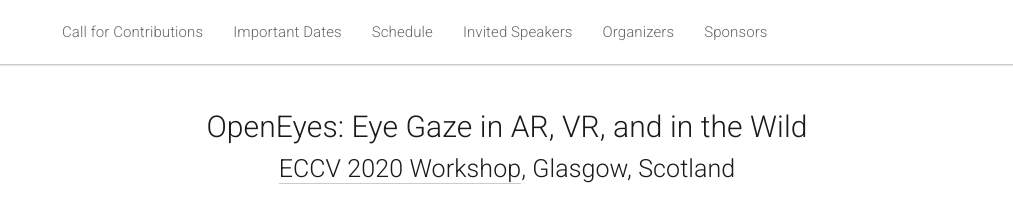
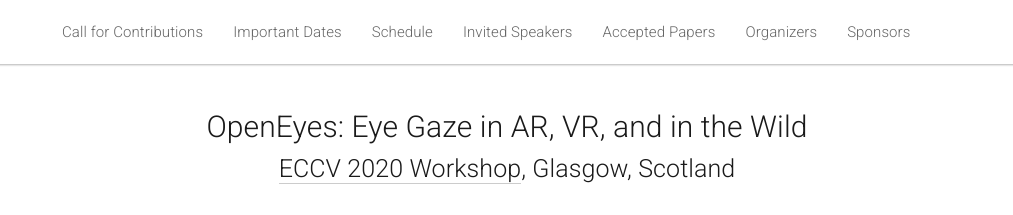
Before and after one commit to OpenEyes-Workshop/openeyes-workshop.github.io, a Jekyll site: the page built from _pages/home.md, in a window 1280 px wide. Shown: the top 215 px of the page, without its empty margins (133-1146 px from the left). Built offline with Jekyll 4.4.1, drawn with Linux system fonts in a browser that asks for light colours; nearby versions of some CDN libraries.

Commit message:
Add keynote videos

```diff
--- a/_includes/header.html
+++ b/_includes/header.html
@@ -19,7 +19,7 @@
 	<li><a href="#schedule">Schedule</a></li>
         <li><a href="#speakers">Invited Speakers</a></li>
 		<!--<li><a href="#awards">Awards</a></li>-->
-	<!--<li><a href="#accepted">Accepted Papers and Posters</a></li>-->
+	<li><a href="#papers">Accepted Papers</a></li>
         <li><a href="#organizers">Organizers</a></li>
 	<!--<li><a href="#programcommittee">Program Committee</a></li>-->
 		<li><a href="#sponsors">Sponsors</a></li>
--- a/_pages/home.md
+++ b/_pages/home.md
@@ -429,6 +429,7 @@
   <div class="col-sm-9">
     <h3>Eye Tracking: Ready to deliver the promises?</h3><br>
     <!--<b>Abstract</b><p class="speaker-abstract"></p>-->
+    <center><iframe width="560" height="315" src="https://www.youtube-nocookie.com/embed/D7fMLYqvujQ" frameborder="0" allow="accelerometer; autoplay; encrypted-media; gyroscope; picture-in-picture" allowfullscreen></iframe></center><br>
     <div class="panel panel-default">
       <div class="panel-heading" data-toggle="collapse" href="#ek-bio" style="cursor:pointer;text-align:center">
         <b>Biography <span style="font-weight:normal">(click to expand/collapse)</span></b>
@@ -453,6 +454,7 @@
   </div>
   <div class="col-sm-9">
     <h3>The interplay between Privacy, Security and Eye Tracking in the Wild: Opportunities and Challenges</h3><br>
+    <center><iframe width="560" height="315" src="https://www.youtube-nocookie.com/embed/C8ITW7i_Rc8" frameborder="0" allow="accelerometer; autoplay; encrypted-media; gyroscope; picture-in-picture" allowfullscreen></iframe></center><br>
     <b>Abstract</b><p class="speaker-abstract">
     Many of today’s smartphones, laptops and head-mounted displays are well equipped for accurate gaze estimation in the wild. These are important developments for security applications. For example, we will soon be able to run gaze-based security methods in the wild, such as authentication in daily scenarios, and analyze gaze behavior during security critical tasks, like when reading a phishing email. On the downside, ubiquitous eye tracking comes with privacy implications. Imagine if a neighbouring train passenger’s smartphone can track your eyes; this could potentially reveal a myriad of private information including visual interests, personality traits, mental disorders, emotional valence and more. In this talk, I will discuss how the role of eye gaze in security and privacy applications evolved in the past two decades, and how the current developments in ubiquitous eye tracking present a turning point that give rise to many opportunities and also new challenges.
     </p>
@@ -485,6 +487,7 @@
   </div>
   <div class="col-sm-9">
     <h3>Kalman Filtering, Sensor Fusion, and Eye Tracking</h3><br>
+    <center><iframe width="560" height="315" src="https://www.youtube-nocookie.com/embed/ZM-LixnTvfg" frameborder="0" allow="accelerometer; autoplay; encrypted-media; gyroscope; picture-in-picture" allowfullscreen></iframe></center><br>
     <!--<b>Abstract</b><p class="speaker-abstract"></p>-->
     <div class="panel panel-default">
       <div class="panel-heading" data-toggle="collapse" href="#pk-bio" style="cursor:pointer;text-align:center">
@@ -511,6 +514,7 @@
   </div>
   <div class="col-sm-9">
     <h3>Computational Modeling of Visual Attention for Virtual Reality</h3><br>
+    <center><iframe width="560" height="315" src="https://www.youtube-nocookie.com/embed/Aj6wFVLjweU" frameborder="0" allow="accelerometer; autoplay; encrypted-media; gyroscope; picture-in-picture" allowfullscreen></iframe></center><br>
     <!--<b>Abstract</b><p class="speaker-abstract"></p>-->
     <div class="panel panel-default">
       <div class="panel-heading" data-toggle="collapse" href="#li-bio" style="cursor:pointer;text-align:center">
@@ -536,6 +540,7 @@
   </div>
   <div class="col-sm-9">
     <h3>A Bayesian Framework for Robust and Generalizable Eye Tracking</h3><br>
+    <center><iframe width="560" height="315" src="https://www.youtube-nocookie.com/embed/5oBAVfZ-MJQ" frameborder="0" allow="accelerometer; autoplay; encrypted-media; gyroscope; picture-in-picture" allowfullscreen></iframe></center><br>
     <b>Abstract</b><p class="speaker-abstract">As a classical eye tracking approach, model-based eye tracking uses a geometric eye model to perform eye tracking; it generalizes well and requires no training data.  Model-based eye tracking, however, requires accurate eye feature detection, which is hard to achieve in real world environments.   Deep learning based methods have been employed recently to improve eye feature detection accuracy.  These methods, however, do not generalize well to novel data.   To achieve robust and generalizable eye tracking under different conditions, we propose a Bayesian framework to perform model-based eye tracking without explicit eye feature detection.
     <br><br>
     Specifically, the proposed method consists of a Bayesian Convolutional Neural Network (BCNN) to capture the probabilistic relationships between eye appearance and its landmarks, and a geometric model to estimate eye gaze from the eye landmarks.  Under a Bayesian framework to integrate the two modules, given an eye image, the BCNN module outputs the probability distribution of the eye landmarks and their uncertainties, based on which the geometric model performs a Bayesian inference of the eye gaze by marginalizing out the eye landmarks, enabling eye gaze estimation without explicit eye landmark detection.  Compared to the point-based eye landmark estimation methods, our model not only can generalize better, but is also more robust under challenging real world conditions.  In addition, we extend the single-stage model to multi-stage, yielding the cascade BCNN.   The cascade architecture allows feeding the uncertainty information from current stage to the next stage to progressively improve the gaze estimation accuracy.  Experiments show the proposed method, while achieving comparable within-dataset performance, outperforms SoA methods in both it’s generalization capability across datasets, and in its robustness for low quality and challenging datasets.
@@ -564,6 +569,7 @@
   </div>
   <div class="col-sm-9">
 	<h3>Eye Interfaces for Augmented Reality Eyeglasses</h3><br>
+	<center><iframe width="560" height="315" src="https://www.youtube-nocookie.com/embed/iz-H3wBicmE" frameborder="0" allow="accelerometer; autoplay; encrypted-media; gyroscope; picture-in-picture" allowfullscreen></iframe></center><br>
 	<b>Abstract</b><p class="speaker-abstract">
 	Eye interfaces should be reliable, scalable, consistent, discoverable, provide the user with feedback on performace, and be designed to indicate how they should be used. Combining these human computer interaction (HCI) fundamentals with machine learning and perception can point to useful and usable interfaces, in sometimes unexpected ways.  This talk explores interfaces that have proved the most promising for augmented reality eyeglasses, focusing on eye gestures where tracking the relative motion of the eye is more important than absolute position. Such interfaces are surprisingly robust and have even been sensed using electrooculography (EOG) with three electrodes in the nose bridge of a Jins Meme.
 	</p>
--- a/static/css/main.css
+++ b/static/css/main.css
@@ -162,6 +162,9 @@
   text-align: right;
 }
 
+div.speaker div.panel-heading {
+  font-size: 0.8em;
+}
 div.speaker p.speaker-bio {
   font-size: 1em;
   line-height: 1.5em;
```
